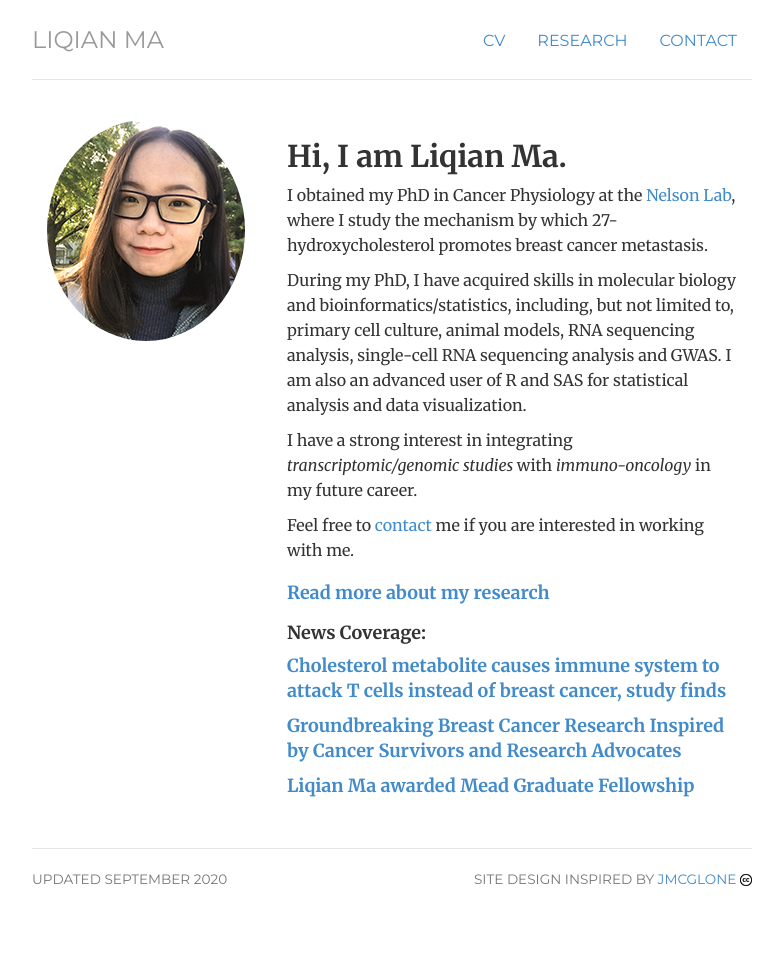
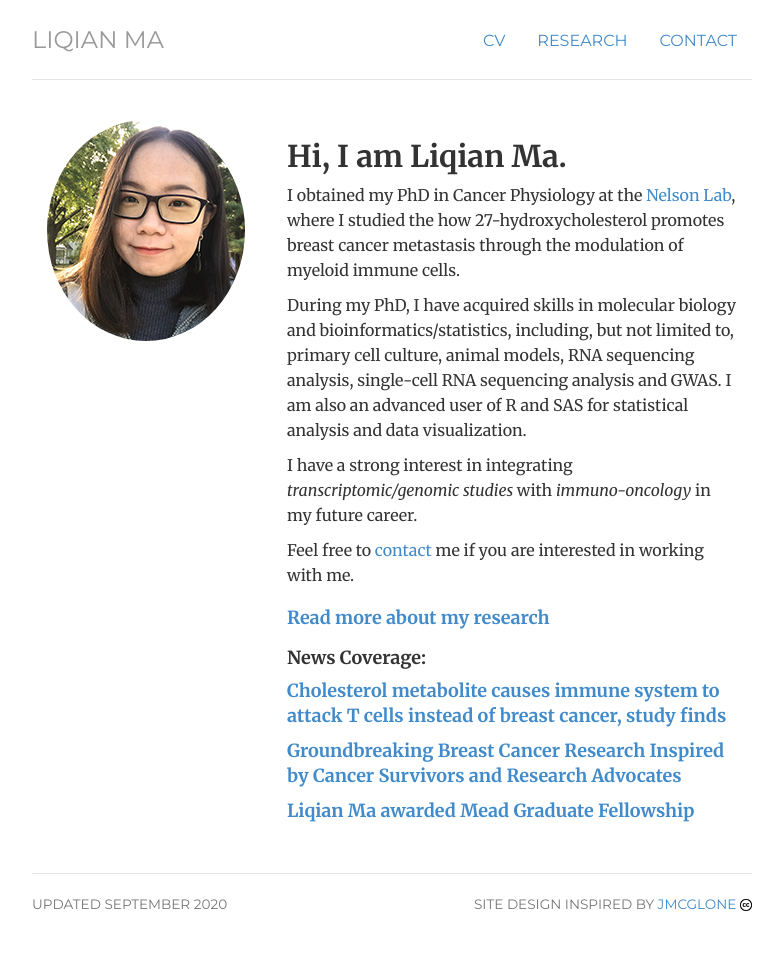
Before and after one commit to liqian-ma/liqian-ma.github.io, a Jekyll site: the page built from index.html, in a window 1280 px wide. Shown: the whole page, without its empty margins (248-1031 px from the left). Built offline with Jekyll 4.4.1, drawn with Linux system fonts in a browser that asks for light colours; before the commit the page ends 940 px from its top, so only the background shows below that.

Commit message:
Update index.html

```diff
--- a/index.html
+++ b/index.html
@@ -13,7 +13,7 @@ keywords: genomics, cancer, research, immunology, University of Illinois, UIUC
 	</div>
 	<div itemscope itemtype="http://data-vocabulary.org/Person" class="col-sm-8">
 	<h2> Hi, I am <span itemprop="name">Liqian Ma</span>. </h2>
-	<p>I obtained my PhD in Cancer Physiology at the <a href="https://publish.illinois.edu/nelsonlab/">Nelson Lab</a>, where I study the mechanism by which 27-hydroxycholesterol promotes breast cancer metastasis.</p>
+	<p>I obtained my PhD in Cancer Physiology at the <a href="https://publish.illinois.edu/nelsonlab/">Nelson Lab</a>, where I studied the how 27-hydroxycholesterol promotes breast cancer metastasis through the modulation of myeloid immune cells.</p>
 	<p>During my PhD, I have acquired skills in molecular biology and bioinformatics/statistics, including, but not limited to, primary cell culture, animal models, RNA sequencing analysis, single-cell RNA sequencing analysis and GWAS. I am also an advanced user of R and SAS for statistical analysis and data visualization.</p>
 	<p>I have a strong interest in integrating <em> transcriptomic/genomic studies </em> with <em>immuno-oncology</em> in my future career.</p>
 	<p>Feel free to <a href="contact">contact</a> me if you are interested in working with me.</p>
```
